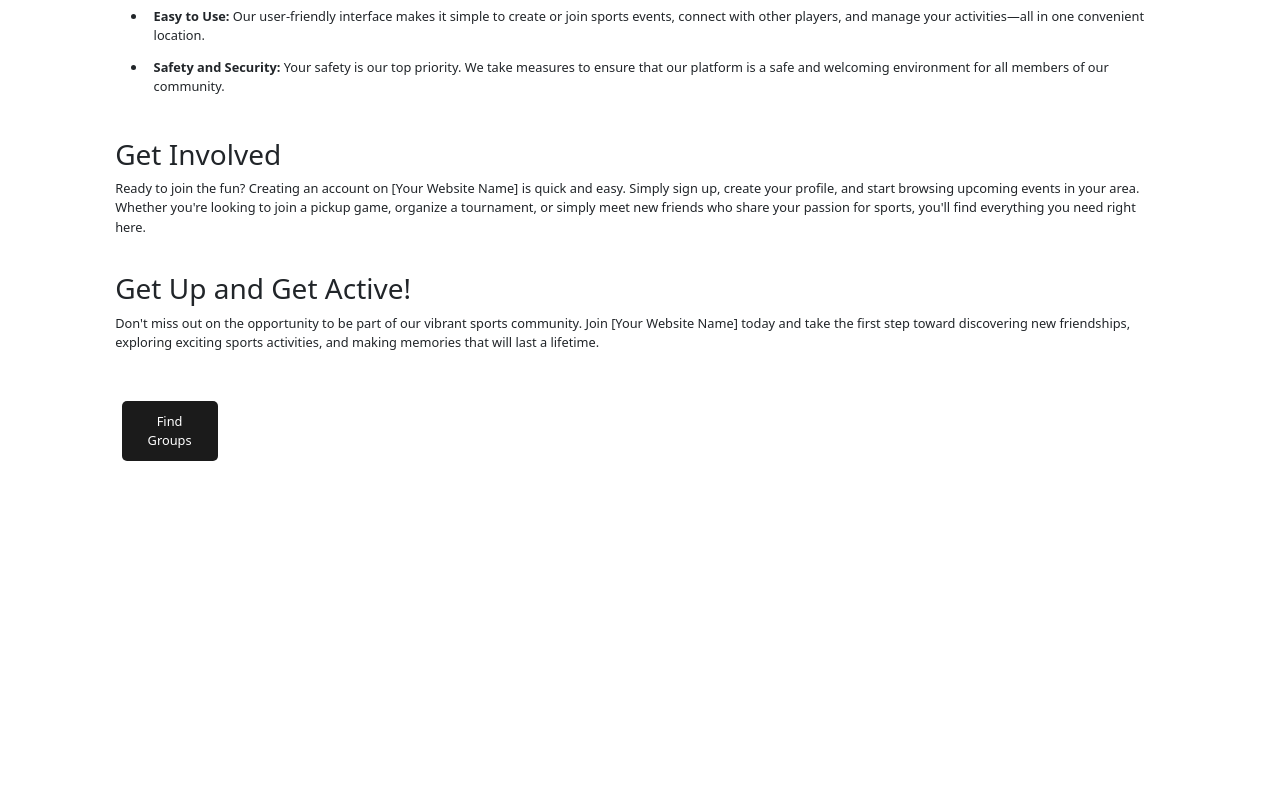
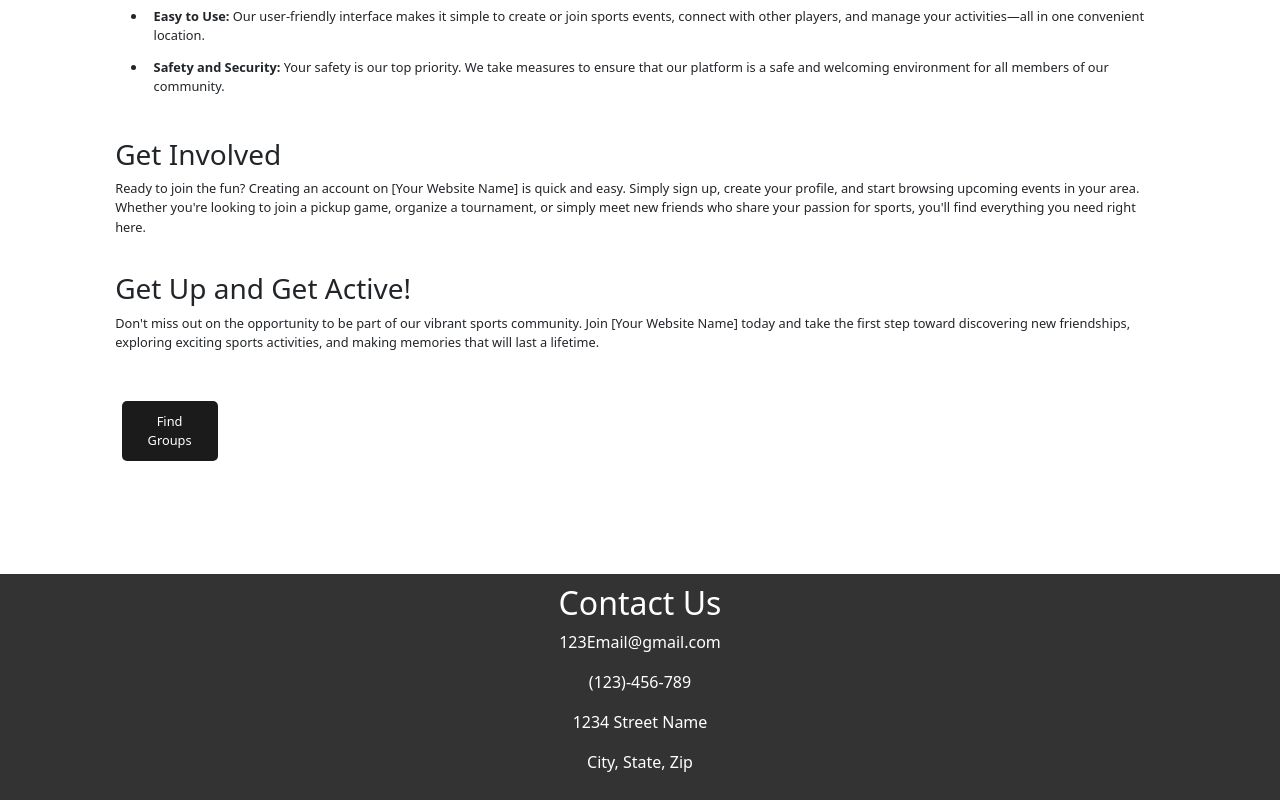
Before and after one commit to Garhaughawout/Flatiron-sports-project, a React (Create React App) app in the folder sports-page/: page /about in a window 1280 px wide. Shown: the part 558-1358 px from the top of the page. Before the commit the page ends 1064 px from the top, so only its background shows below. Built offline with nearby package versions, Linux system fonts and the light colour scheme.

Commit message:
Added a footer to complete the page
Created and will render the footer component on every page.

```diff
--- /dev/null
+++ b/sports-page/src/Styles/Footer.css
@@ -0,0 +1,8 @@
+.footer {
+    background-color: #333;
+    color: white;
+    text-align: center;
+    padding: 10px;
+    width: 100%;
+    margin-top: 10vh
+}
--- a/sports-page/src/components/App.js
+++ b/sports-page/src/components/App.js
@@ -4,7 +4,7 @@ import Header from './Header';
 import { BrowserRouter as Router, Route, Switch } from 'react-router-dom';
 import About from './About';
 import Home from './Home';
-
+import Footer from './footer';
 
 
 export default function App() {
@@ -15,6 +15,7 @@ export default function App() {
     <div className="App">
         <Header/>
         <Home/>
+        <Footer/>
     </div>
   );
 }
--- /dev/null
+++ b/sports-page/src/components/footer.js
@@ -0,0 +1,16 @@
+import React from "react";
+import "../Styles/Footer.css";
+
+
+export default function Footer() {
+    return (
+        <div className='footer'>
+                <h2 className='footer-header'>Contact Us</h2>
+                <p className='footer-text'>123Email@gmail.com</p>
+                <p className='footer-text'>{"(123)-456-789"}</p>
+                <p className='footer-text'>1234 Street Name</p>
+                <p className='footer-text'>City, State, Zip</p>
+        </div>
+    );
+
+}
--- a/sports-page/src/index.js
+++ b/sports-page/src/index.js
@@ -7,6 +7,7 @@ import { createBrowserRouter, RouterProvider, Link, Route} from 'react-router-do
 import Header from './components/Header';
 import About from './components/About';
 import Groups from './components/Groups';
+import Footer from './components/footer';
 import 'bootstrap/dist/css/bootstrap.min.css';
 
 const router = createBrowserRouter([
@@ -16,11 +17,11 @@ const router = createBrowserRouter([
     },
     {
         path: '/about',
-        element: <><Header/><About/></>,
+        element: <><Header/><About/><Footer/></>,
     },
     {
         path: '/groups',
-        element: <><Header/><Groups/></>,
+        element: <><Header/><Groups/><Footer/></>,
     }
 ]);
 
```
